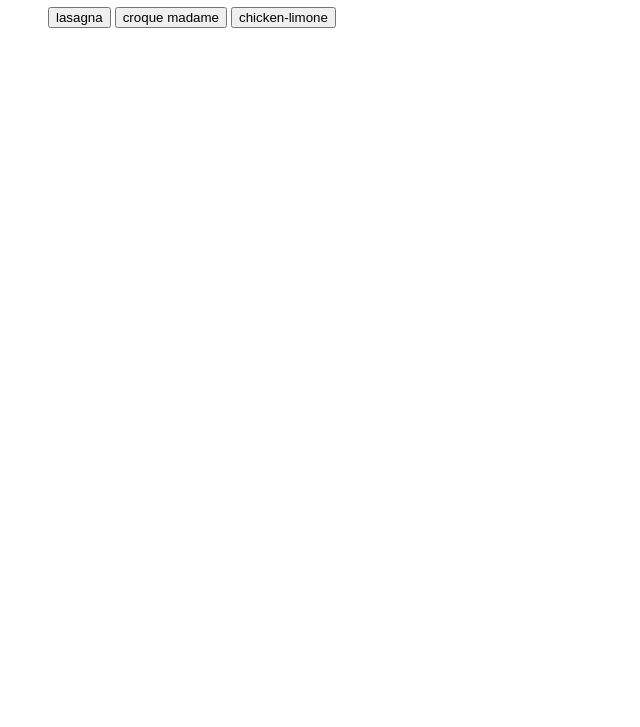
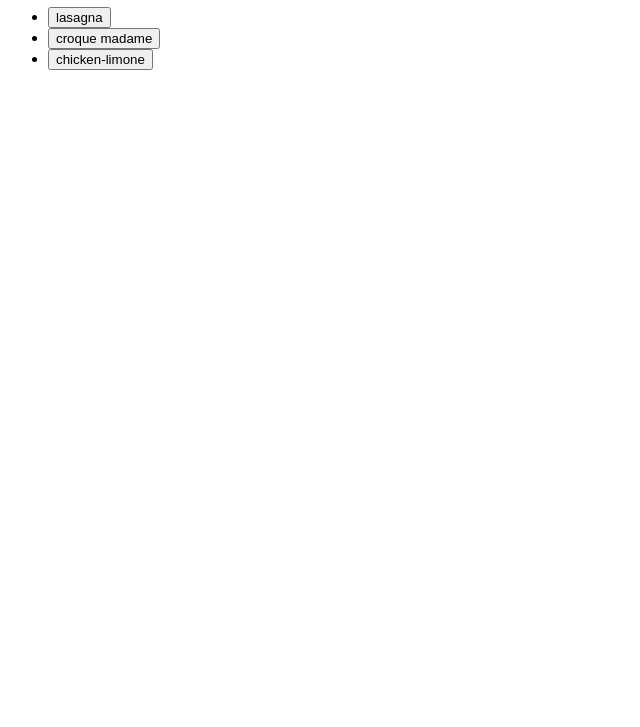
Before and after one commit to bassem931/odin-recipes, a plain HTML site: page index.html in a window 1280 px wide. Shown: the part 73-800 px from the top of the page, without its empty margins (0-640 px from the left). Drawn offline with Linux system fonts and the light colour scheme.

Commit message:
fix(index): fix ul not having li tags

```diff
--- a/index.html
+++ b/index.html
@@ -10,9 +10,9 @@
 <body>
     <h1>The odin recipes</h1>
     <ul>
-        <a href="recipes/lasagna.html"><button>lasagna</button></a>
-        <a href="recipes/croque-madame.html"><button>croque madame</button></a>
-        <a href="recipes/chicken-limone.html"><button>chicken-limone</button></a>
+        <li><a href="recipes/lasagna.html"><button>lasagna</button></a></li>
+        <li> <a href="recipes/croque-madame.html"><button>croque madame</button></a></li>
+        <li> <a href="recipes/chicken-limone.html"><button>chicken-limone</button></a></li>
     </ul>
 
 
```
